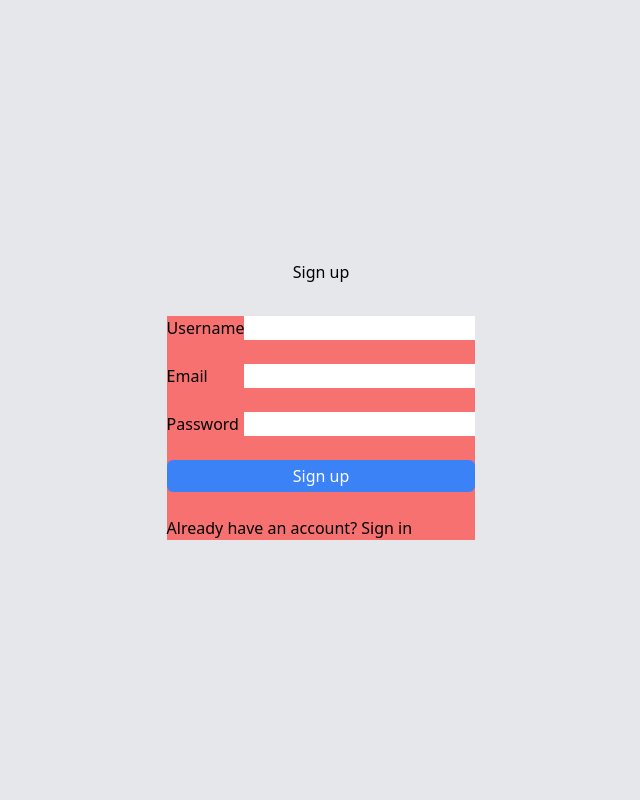
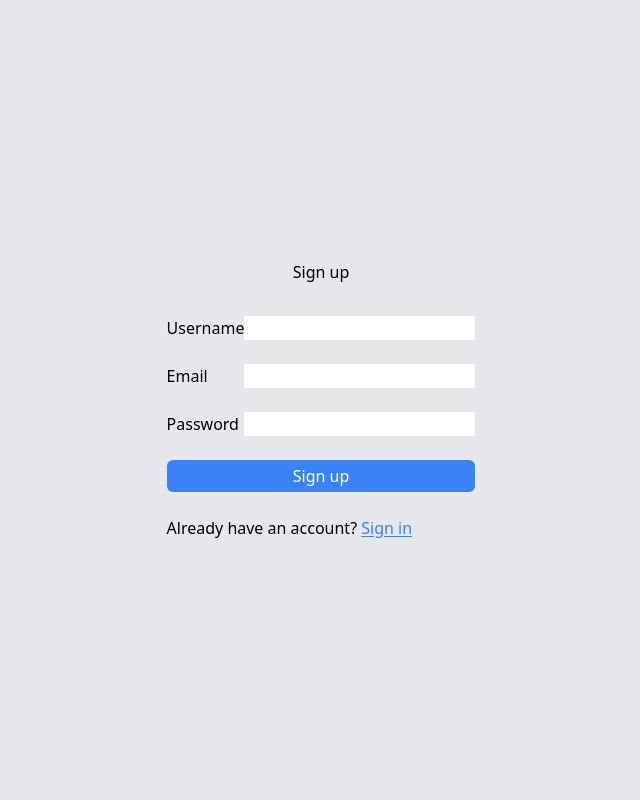
Before and after one commit to muhumbania/MediaPlus, a web app: file project20/public/views/signup.html in a window 1280 px wide. Shown: the whole page, without its empty margins (319-959 px from the left). Run offline with its HTML, style and script files only (its server is not run), Linux system fonts and the light colour scheme; some libraries are stand-ins or nearby versions.

Commit message:
Style addded to the sign in instead

```diff
--- a/project20/public/views/signup.html
+++ b/project20/public/views/signup.html
@@ -8,7 +8,7 @@
 <body>
     <div class="h-[100vh] flex flex-col justify-center items-center bg-gray-200 gap-8">
         <h1>Sign up</h1>
-        <form action="" method="post" class="flex flex-col gap-6 bg-red-400 w-90">
+        <form action="" method="post" class="flex flex-col gap-6 w-90">
             <div class="flex justify-between">
                 <label for="name">Username</label>
                 <input type="text" id="username" name="username" required>
@@ -24,7 +24,7 @@
                 <input type="password" id="password" name="password" required>
             </div>
             <input type="submit" value="Sign up" class="bg-blue-500 text-white text-md font-medium p-1 rounded-md cursor-pointer">
-            <p>Already have an account? <a href="#">Sign in</a></p>
+            <p>Already have an account? <a href="#" class="underline underline-offset-2 text-blue-500">Sign in</a></p>
         </form>
     </div>
 </body>
```
